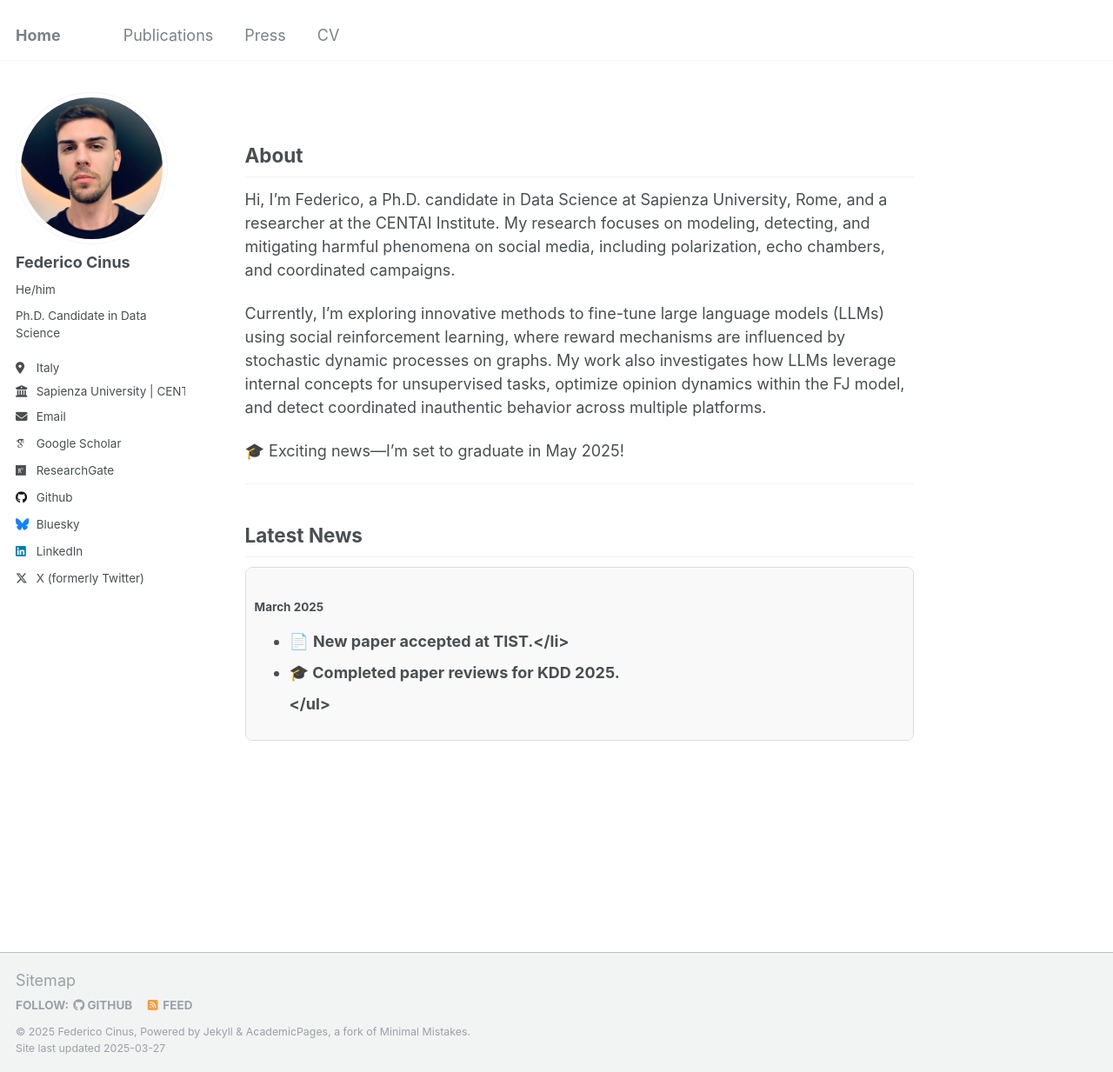
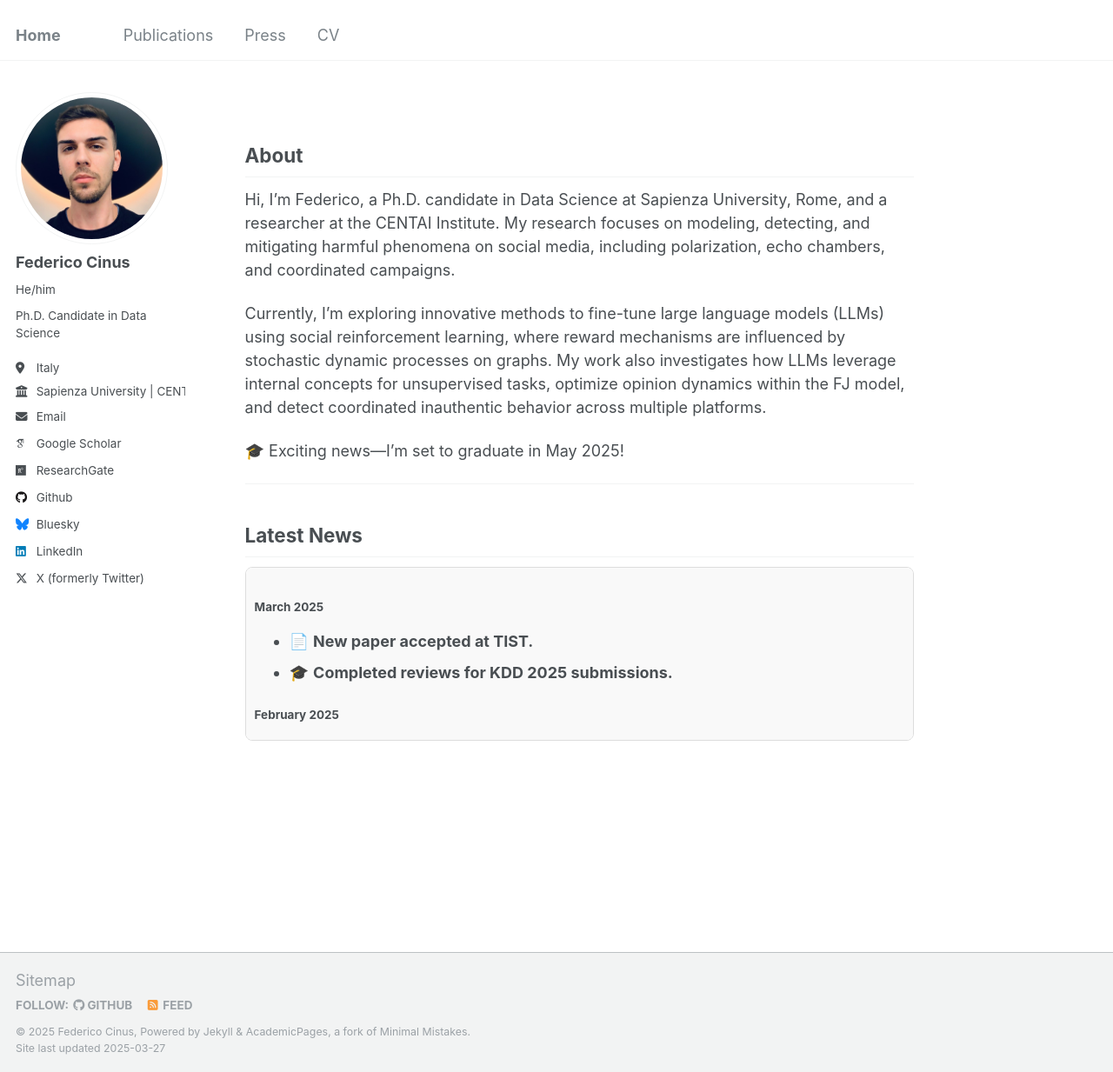
Before and after one commit to FedericoCinus/website, a Jekyll site: the page built from _pages/about.md, in a window 1280 px wide and 1233 px high. Shown: the whole window at 87% size. Built offline with Jekyll 4.4.1, drawn with Linux system fonts in a browser that asks for light colours; some web fonts are replaced.

Commit message:
Update about.md

```diff
--- a/_pages/about.md
+++ b/_pages/about.md
@@ -25,8 +25,8 @@ Currently, I’m exploring innovative methods to fine-tune large language models
 
 <h4>March 2025</h4>
 <ul>
-  <li>📄 <b>New paper accepted at TIST.</li>
-  <li>🎓 Completed paper reviews for KDD 2025.</li>
+  <li>📄 <b>New paper accepted at TIST.</b></li>
+  <li>🎓 <b>Completed reviews for KDD 2025 submissions.</b></li>
 </ul>
 
 <h4>February 2025</h4>
```
